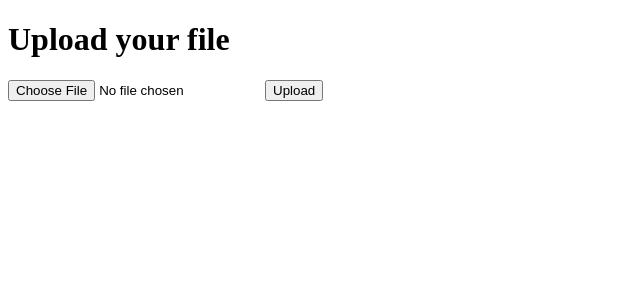
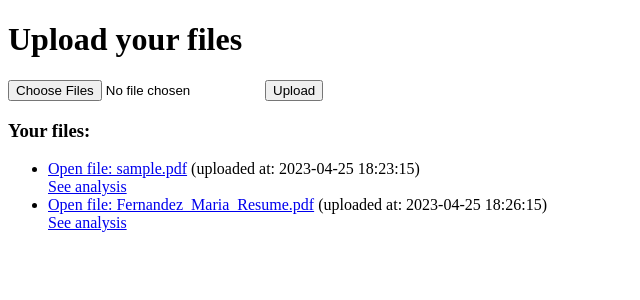
Before and after one commit to mariapaula1108/newsAnalyzer, a Flask app: page /upload in a window 1280 px wide. Shown: the top 300 px of the page, without its empty margins (0-640 px from the left). Run offline with Flask 3, Linux system fonts and the light colour scheme; a user stored in the database is signed in; data comes from the database, SQL or seed files in the repository; both versions use the stored data as it was after the commit; parts of the project's set-up code (start-up, migrations or seed data) failed here and were passed over.

Commit message:
User history added

```diff
--- a/app.py
+++ b/app.py
@@ -1,6 +1,6 @@
 import os
 import io
-from flask import Flask, render_template, request, redirect, url_for, flash, jsonify, session
+from flask import Flask, render_template, request, redirect, url_for, flash, jsonify, session, Response
 from werkzeug.utils import secure_filename
 from google.oauth2 import id_token
 from google_auth_oauthlib.flow import Flow
@@ -13,6 +13,9 @@ from sentiment_extractor import analyze_pdf_sentiment
 from search_web import search_web
 from save_db import save_db
 from db_create import db_create
+from save_file_info import save_file_info
+from get_user_files import get_user_files
+from get_file_analysis import get_file_analysis
 
 os.environ['OAUTHLIB_INSECURE_TRANSPORT'] = '1'
 
@@ -102,72 +105,103 @@ def oauth2callback():
 
     return redirect(url_for('upload', email=email))
 
-
-
 @app.route('/upload', methods=['GET', 'POST'])
 def upload():
     if 'user_id' not in session:
         return redirect(url_for('login'))
 
     if request.method == 'POST':
-        # Check if a file was uploaded
-        if 'file' not in request.files:
+        # Check if files were uploaded
+        if 'files' not in request.files:
             flash('No file part')
             return redirect(request.url)
 
-        file = request.files['file']
+        files = request.files.getlist('files')
 
-        # If the user does not select a file, the browser submits an empty file
-        if file.filename == '':
-            flash('No selected file')
+        # If the user does not select any file, the browser submits an empty list
+        if not files or all(file.filename == '' for file in files):
+            flash('No selected files')
             return redirect(request.url)
 
-        if file and allowed_file(file.filename):
-            filename = secure_filename(file.filename)
+        user_files = get_user_files(session['email'])
 
-            # Check if the file is a PDF file
-            if file.content_type == 'application/pdf':
-                # Extract text from PDF file
-                pdf_reader = PyPDF2.PdfReader(file)
-                file_content = ''
-                for page_num in range(len(pdf_reader.pages)):
-                    page_obj = pdf_reader.pages[page_num]
-                    file_content += page_obj.extract_text()
+        for file in files:
+            if file and allowed_file(file.filename):
+                filename = secure_filename(file.filename)
+                # Check if the filename already exists in the user's files
+                if filename in [file_name for file_name, _ in user_files]:
+                    flash(f'File with the same name already exists: {filename}')
+                    continue
 
-            else:
-                # Detect the encoding of the file
-                file_content = io.BytesIO(file.read())
-                file_encoding = chardet.detect(file_content.read())['encoding']
-                if file_encoding is None or file_encoding == '':
-                    file_encoding = 'utf-8'
-                file_content.seek(0)
-                file_content = file_content.read().decode(file_encoding, errors='ignore')
+                # Check if the file is a PDF file
+                if file.content_type == 'application/pdf':
+                    # Extract text from PDF file
+                    pdf_reader = PyPDF2.PdfReader(file)
+                    file_content = ''
+                    for page_num in range(len(pdf_reader.pages)):
+                        page_obj = pdf_reader.pages[page_num]
+                        file_content += page_obj.extract_text()
 
-            # Extract keywords from file content
-            keyword_list = extract_keywords(file_content)
+                else:
+                    # Detect the encoding of the file
+                    file_content = io.BytesIO(file.read())
+                    file_encoding = chardet.detect(file_content.read())['encoding']
+                    if file_encoding is None or file_encoding == '':
+                        file_encoding = 'utf-8'
+                    file_content.seek(0)
+                    file_content = file_content.read().decode(file_encoding, errors='ignore')
 
-            # Analyze sentiment and extract keywords from file content
-            paragraph_sentiment = analyze_pdf_sentiment(file_content)
+                # Extract keywords from file content
+                keyword_list = extract_keywords(file_content)
 
-            # Search the web for similar articles
-            urls = search_web(keyword_list)
+                # Analyze sentiment and extract keywords from file content
+                paragraph_sentiment = analyze_pdf_sentiment(file_content)
 
-            # Upload the file to Google Cloud Storage
-            bucket = storage_client.get_bucket(BUCKET_NAME)
-            blob = bucket.blob(filename)
-            blob.upload_from_string(
-                file.read(),
-                content_type=file.content_type
-            )
+                # Search the web for similar articles
+                urls = search_web(keyword_list)
 
-            flash(f'File uploaded successfully: {filename}')
-            flash(f'Keywords found successfully: {keyword_list}')
-            flash(f'Sentiment analysis complete: {paragraph_sentiment}')
-            flash(f'Here are some similar articles to the file uploaded: {urls}')
+                save_file_info(session['email'], filename, keyword_list, paragraph_sentiment, urls)
 
-            return redirect(url_for('upload', email=session['email']))
+                # Upload the file to Google Cloud Storage
+                bucket = storage_client.get_bucket(BUCKET_NAME)
+                blob = bucket.blob(filename)
+                file.seek(0)  # Add this line to reset the file read pointer
+                blob.upload_from_string(
+                    file.read(),
+                    content_type=file.content_type
+                )
 
-    return render_template('upload.html')
+                flash(f'File uploaded successfully: {filename}')
+                flash(f'Keywords found successfully: {keyword_list}')
+                flash(f'Sentiment analysis complete: {paragraph_sentiment}')
+                flash(f'Here are some similar articles to the file uploaded: {urls}')
+    user_files = get_user_files(session['email'])
+    print(user_files)
+    return render_template('upload.html', files=user_files)
+
+@app.route('/files/<filename>')
+def serve_file(filename):
+    # Read the file content from Google Cloud Storage
+    bucket = storage_client.get_bucket(BUCKET_NAME)
+    blob = bucket.blob(filename)
+    file_content = blob.download_as_bytes()
+
+    # Return the file content as a response with the appropriate content type
+    response = Response(file_content, content_type=blob.content_type)
+    response.headers.set('Content-Disposition', 'attachment', filename=filename)
+    return response
+
+
+@app.route('/analysis/<filename>')
+def analysis(filename):
+    if 'user_id' not in session:
+        return redirect(url_for('login'))
+
+    # Retrieve the file analysis (keywords, sentiment, related articles) from the database
+    # You need to implement the 'get_file_analysis' function that retrieves the analysis from the database
+    analysis_data = get_file_analysis(session['email'], filename)
+
+    return render_template('analysis.html', filename=filename, analysis_data=analysis_data)
 
 # Logout route
 @app.route('/logout')
--- /dev/null
+++ b/get_user_files.py
@@ -0,0 +1,13 @@
+import sqlite3
+
+def get_user_files(email):
+    db_filename = f"{email}.db"
+    conn = sqlite3.connect(db_filename)
+    c = conn.cursor()
+
+    c.execute("SELECT file_name, upload_time FROM user_files WHERE user_email=?", (email,))
+    files = c.fetchall()
+
+    conn.close()
+
+    return files
--- a/sentiment_extractor.py
+++ b/sentiment_extractor.py
@@ -52,4 +52,7 @@ def analyze_pdf_sentiment(pdf_content):
 
             paragraph_keys[paragraph_key] = main_k
 
+    print("The main keywords in each paragraph:", paragraph_keys)
+    print("The sentiment of each paragraph:" ,paragraph_sent)
+
     return paragraph_sent
--- a/templates/upload.html
+++ b/templates/upload.html
@@ -6,7 +6,7 @@
   <title>File Upload</title>
 </head>
 <body>
-  <h1>Upload your file</h1>
+  <h1>Upload your files</h1>
   {% with messages = get_flashed_messages() %}
     {% if messages %}
       <ul>
@@ -16,9 +16,21 @@
       </ul>
     {% endif %}
   {% endwith %}
-  <form action="/upload" method="POST" enctype="multipart/form-data">
-    <input type="file" name="file" accept=".txt,.pdf,.doc,.docx">
+  <form action="{{ url_for('upload') }}" method="POST" enctype="multipart/form-data">
+    <input type="file" name="files" multiple>
     <input type="submit" value="Upload">
   </form>
+  {% if files %}
+    <h3>Your files:</h3>
+    <ul>
+    {% for file, upload_time in files %}
+        <li>
+            <a href="{{ url_for('serve_file', filename=file) }}">Open file: {{ file }}</a> (uploaded at: {{ upload_time }})<br>
+            <a href="{{ url_for('analysis', filename=file) }}">See analysis</a>
+        </li>
+    {% endfor %}
+    </ul>
+  {% endif %}
+
 </body>
 </html>
```
Also changed, not shown: db_create.py (+21 -1 lines), get_file_analysis.py (added, +27 -0 lines), save_file_info.py (added, +20 -0 lines), mapaula@bu.edu.db, search_k.py (deleted), 1 other file.
